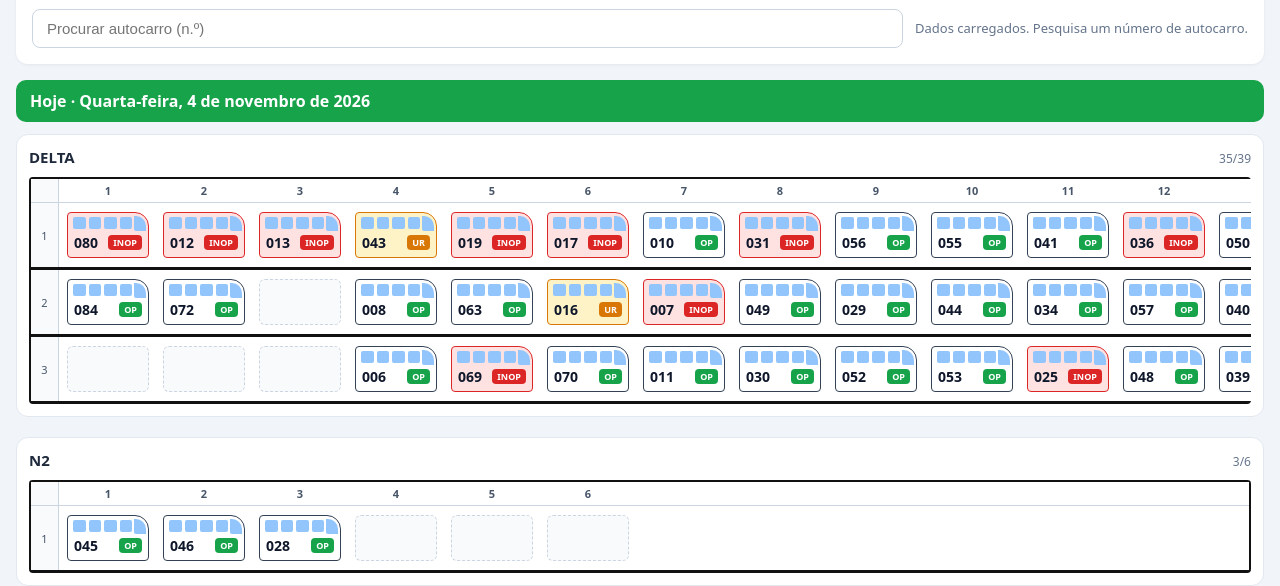
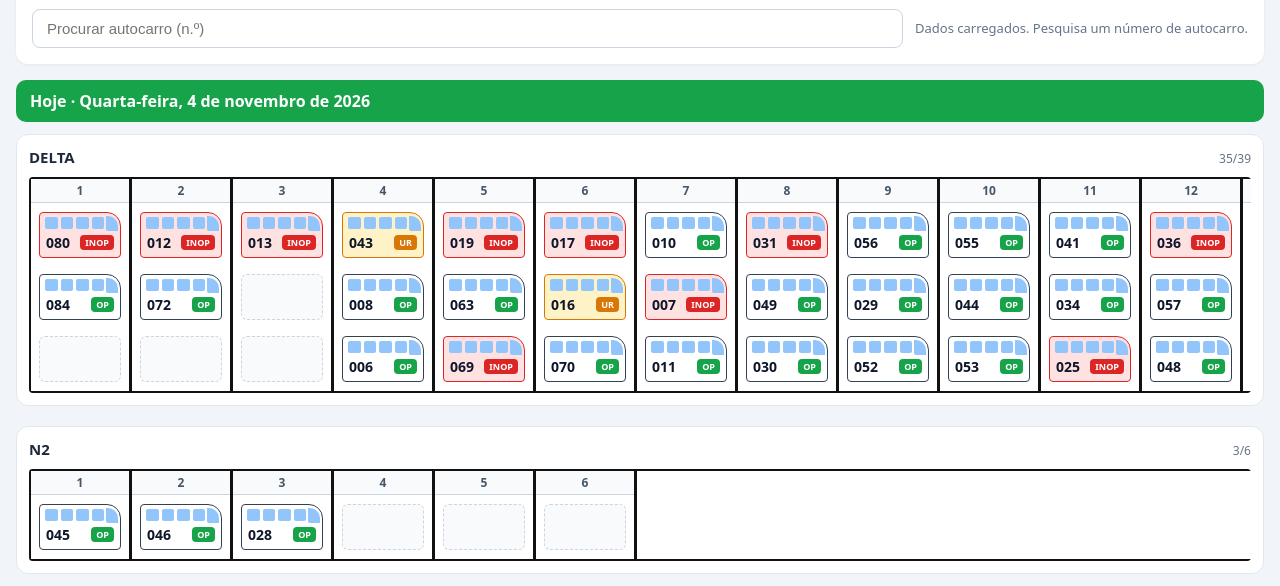
Before and after one commit to new0pec/gestavia-estacionamento, a plain HTML site: page index.html in a window 1280 px wide. Shown: the part 232-818 px from the top of the page. Drawn offline with Linux system fonts and the light colour scheme.

Commit message:
Vertical black bars 1-13 with horizontal scroll

```diff
--- a/index.html
+++ b/index.html
@@ -86,35 +86,36 @@
     -webkit-overflow-scrolling: touch;
     border-radius: 4px;
     max-width: 100%;
-    max-height: 70vh;
+    max-height: 75vh;
   }
   .grelha {
     display: flex;
-    flex-direction: column;
+    flex-direction: row;
     gap: 0;
     border: 2px solid #111;
-    border-bottom: none;
+    border-right: none;
     min-width: max-content;
   }
-  .fila-horizontal {
+  .coluna-vertical {
     display: flex;
-    flex-direction: row;
-    border-bottom: 3px solid #111;
+    flex-direction: column;
+    border-right: 3px solid #111;
+    min-width: 96px;
   }
-  .num-fila {
-    width: 28px;
-    min-width: 28px;
+  .num-col {
+    height: 24px;
     display: flex;
     align-items: center;
     justify-content: center;
-    font-size: 11px;
+    font-size: 12px;
+    font-weight: 700;
     color: #475569;
-    border-right: 1px solid #cbd5e1;
+    border-bottom: 1px solid #cbd5e1;
     background: #f8fafc;
   }
-  .lugares-horz {
+  .lugares-vert {
     display: flex;
-    flex-direction: row;
+    flex-direction: column;
     gap: 6px;
     padding: 4px;
   }
@@ -252,43 +253,20 @@ function render() {
     const grelha = document.createElement('div');
     grelha.className = 'grelha';
 
-    // Header row with numbers 1..13
-    const header = document.createElement('div');
-    header.className = 'fila-horizontal';
-    header.style.borderBottom = '1px solid #cbd5e1';
-    const headerSpacer = document.createElement('div');
-    headerSpacer.className = 'num-fila';
-    headerSpacer.textContent = '';
-    header.appendChild(headerSpacer);
-    const headerLugares = document.createElement('div');
-    headerLugares.className = 'lugares-horz';
+    // Vertical black bars numbered 1..13, side by side, with horizontal scroll
     for (let f = 1; f <= p.filas; f++) {
-      const h = document.createElement('div');
-      h.style.width = '90px';
-      h.style.textAlign = 'center';
-      h.style.fontSize = '11px';
-      h.style.color = '#475569';
-      h.style.fontWeight = '700';
-      h.textContent = f;
-      headerLugares.appendChild(h);
-    }
-    header.appendChild(headerLugares);
-    grelha.appendChild(header);
-
-    // Numbers 1..13 go left-to-right; scroll horizontally to see them all
-    for (let c = 1; c <= p.colunas; c++) {
-      const fila = document.createElement('div');
-      fila.className = 'fila-horizontal';
+      const coluna = document.createElement('div');
+      coluna.className = 'coluna-vertical';
 
       const num = document.createElement('div');
-      num.className = 'num-fila';
-      num.textContent = c;
-      fila.appendChild(num);
+      num.className = 'num-col';
+      num.textContent = f;
+      coluna.appendChild(num);
 
       const lugares = document.createElement('div');
-      lugares.className = 'lugares-horz';
+      lugares.className = 'lugares-vert';
 
-      for (let f = 1; f <= p.filas; f++) {
+      for (let c = 1; c <= p.colunas; c++) {
         const lugar = document.createElement('div');
         lugar.className = 'lugar';
 
@@ -318,8 +296,8 @@ function render() {
         }
         lugares.appendChild(lugar);
       }
-      fila.appendChild(lugares);
-      grelha.appendChild(fila);
+      coluna.appendChild(lugares);
+      grelha.appendChild(coluna);
     }
     wrapper.appendChild(grelha);
     parqueEl.appendChild(wrapper);
```
